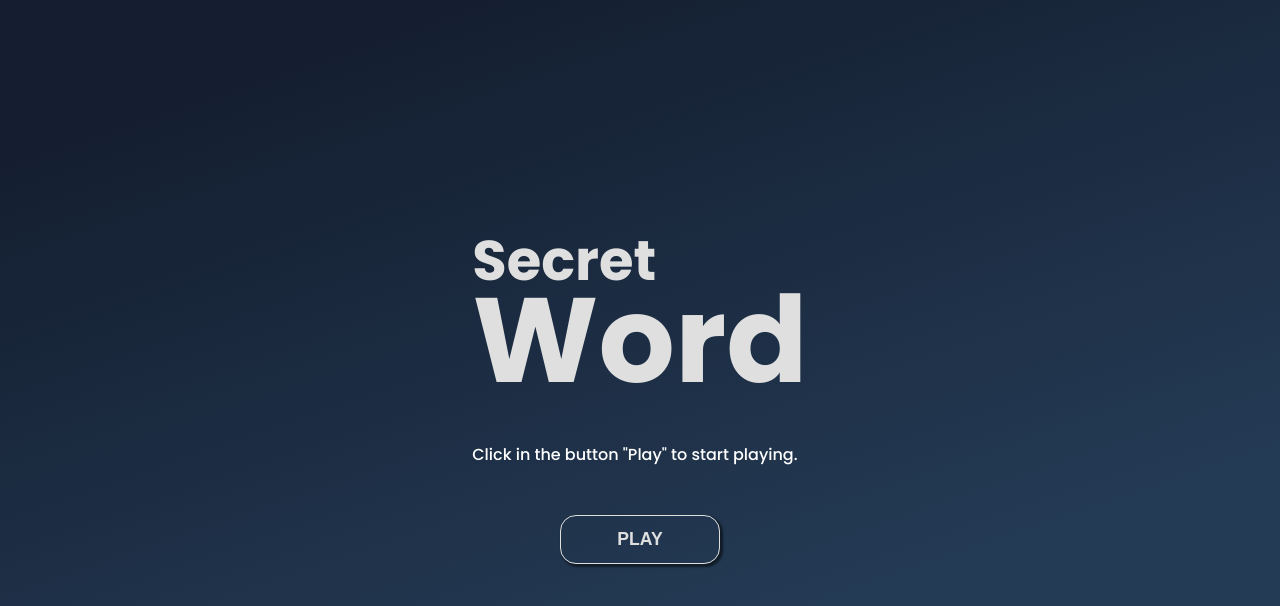
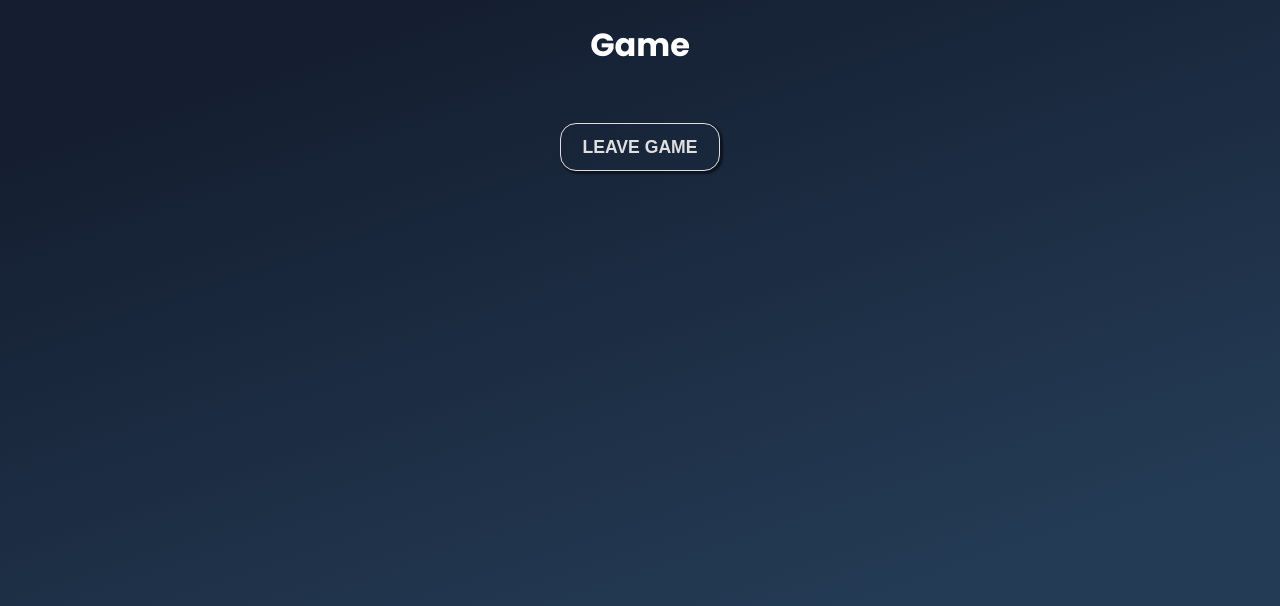
Before and after one commit to luiz-matoso/SecretWord, a React (Vite) app: page / in a window 1280 px wide. Both pictures are taken after a click on the button "PLAY". Shown: the top 606 px of the page. Built offline with nearby package versions, Linux system fonts and the light colour scheme.

Commit message:
:sparkles: feat: Alternating game stages

```diff
--- a/src/App.jsx
+++ b/src/App.jsx
@@ -22,13 +22,28 @@ function App() {
   const [gameStage, setGameStage] = useState(stages[0].name);
   const [words] = useState(wordsList);
 
+  // Start game
+  const startGame = () => {
+    setGameStage(stages[1].name);
+  };
+
+  // Process input
+  const processInput = () => {
+    setGameStage(stages[2].name);
+  };
+
+  // Restart game
+  const restartGame = () => {
+    setGameStage(stages[1].name);
+  };
+
   console.log(words);
 
   return (
     <>
-      {gameStage === "start" && <InitialScreen />}
-      {gameStage === "game" && <GameScreen />}
-      {gameStage === "gameover" && <GameOverScreen />}
+      {gameStage === "start" && <InitialScreen startGame={startGame} />}
+      {gameStage === "game" && <GameScreen processInput={processInput} />}
+      {gameStage === "gameover" && <GameOverScreen restartGame={restartGame} />}
     </>
   );
 }
--- a/src/components/GameOverScreen.jsx
+++ b/src/components/GameOverScreen.jsx
@@ -1,7 +1,12 @@
 import styles from "./GameOverScreen.module.css";
 
-const GameoverScreen = () => {
-  return <div>GameoverScreen</div>;
+const GameOverScreen = ({ restartGame }) => {
+  return (
+    <div className={styles.gameOverScreen}>
+      <h1>Game Over</h1>
+      <button onClick={restartGame}>Restart game</button>
+    </div>
+  );
 };
 
-export default GameoverScreen;
+export default GameOverScreen;
--- a/src/components/GameOverScreen.module.css
+++ b/src/components/GameOverScreen.module.css
@@ -0,0 +1,17 @@
+.gameOverScreen button {
+  outline: none;
+  border: 0;
+  padding: 0.8rem;
+  margin-top: 2rem;
+  cursor: pointer;
+  border-radius: 1rem;
+  box-shadow: 2px 2px 2px 1px rgba(0, 0, 0, 0.5);
+  font-size: 1.1rem;
+  text-transform: uppercase;
+  border: 1px solid #dfdfdf;
+  transition: 0.6s;
+  font-weight: bolder;
+  background-color: rgba(0, 0, 0, 0);
+  color: #dfdfdf;
+  width: 11rem;
+}
--- a/src/components/GameScreen.jsx
+++ b/src/components/GameScreen.jsx
@@ -1,7 +1,12 @@
 import styles from "./GameScreen.module.css";
 
-const GameScreen = () => {
-  return <div>GameScreen</div>;
+const GameScreen = ({ processInput }) => {
+  return (
+    <div className={styles.gameScreen}>
+      <h1>Game</h1>
+      <button onClick={processInput}>Leave game</button>
+    </div>
+  );
 };
 
 export default GameScreen;
--- a/src/components/GameScreen.module.css
+++ b/src/components/GameScreen.module.css
@@ -0,0 +1,17 @@
+.gameScreen button {
+  outline: none;
+  border: 0;
+  padding: 0.8rem;
+  margin-top: 2rem;
+  cursor: pointer;
+  border-radius: 1rem;
+  box-shadow: 2px 2px 2px 1px rgba(0, 0, 0, 0.5);
+  font-size: 1.1rem;
+  text-transform: uppercase;
+  border: 1px solid #dfdfdf;
+  transition: 0.6s;
+  font-weight: bolder;
+  background-color: rgba(0, 0, 0, 0);
+  color: #dfdfdf;
+  width: 10rem;
+}
--- a/src/components/InitialScreen.jsx
+++ b/src/components/InitialScreen.jsx
@@ -1,6 +1,6 @@
 import styles from "./InitialScreen.module.css";
 
-const InitialScreen = () => {
+const InitialScreen = ({ startGame }) => {
   return (
     <div className={styles.initialScreen}>
       <div>
@@ -8,7 +8,7 @@ const InitialScreen = () => {
         <h1>Word</h1>
         <p>Click in the button "Play" to start playing.</p>
       </div>
-      <button>Play</button>
+      <button onClick={startGame}>Play</button>
     </div>
   );
 };
```
